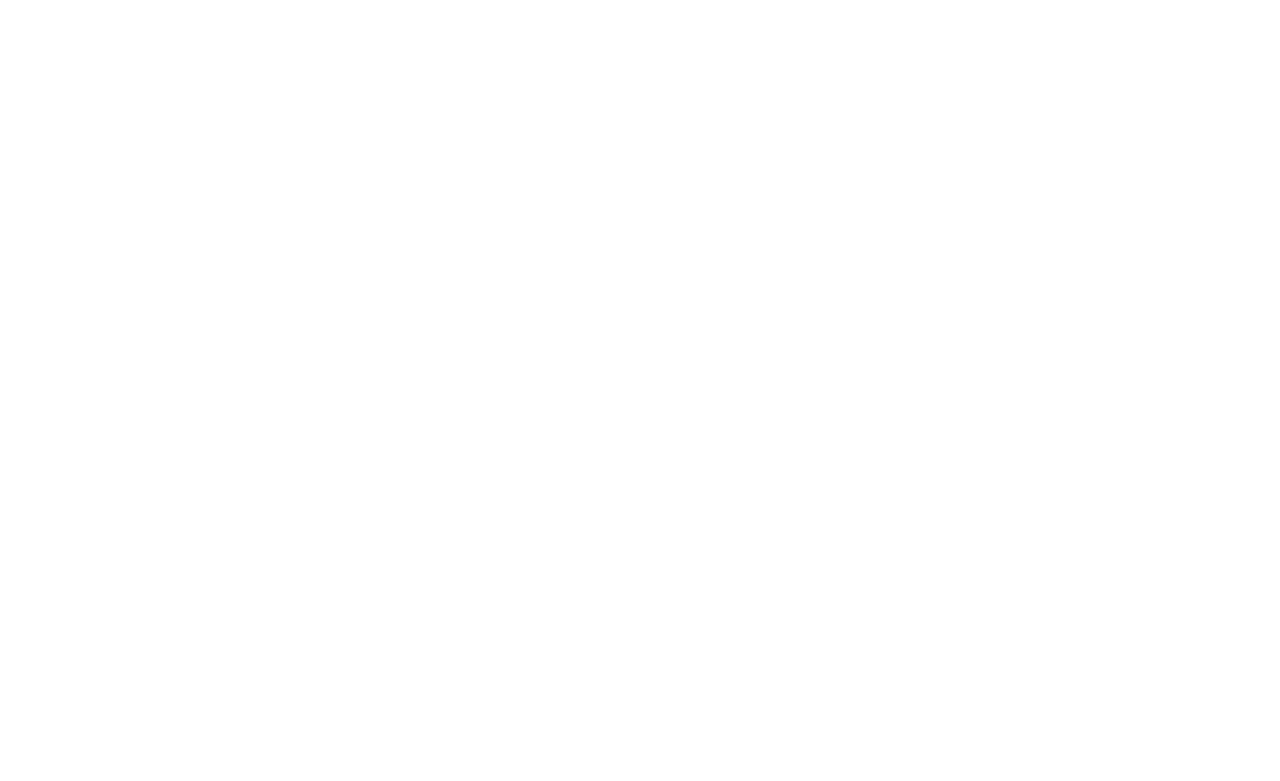
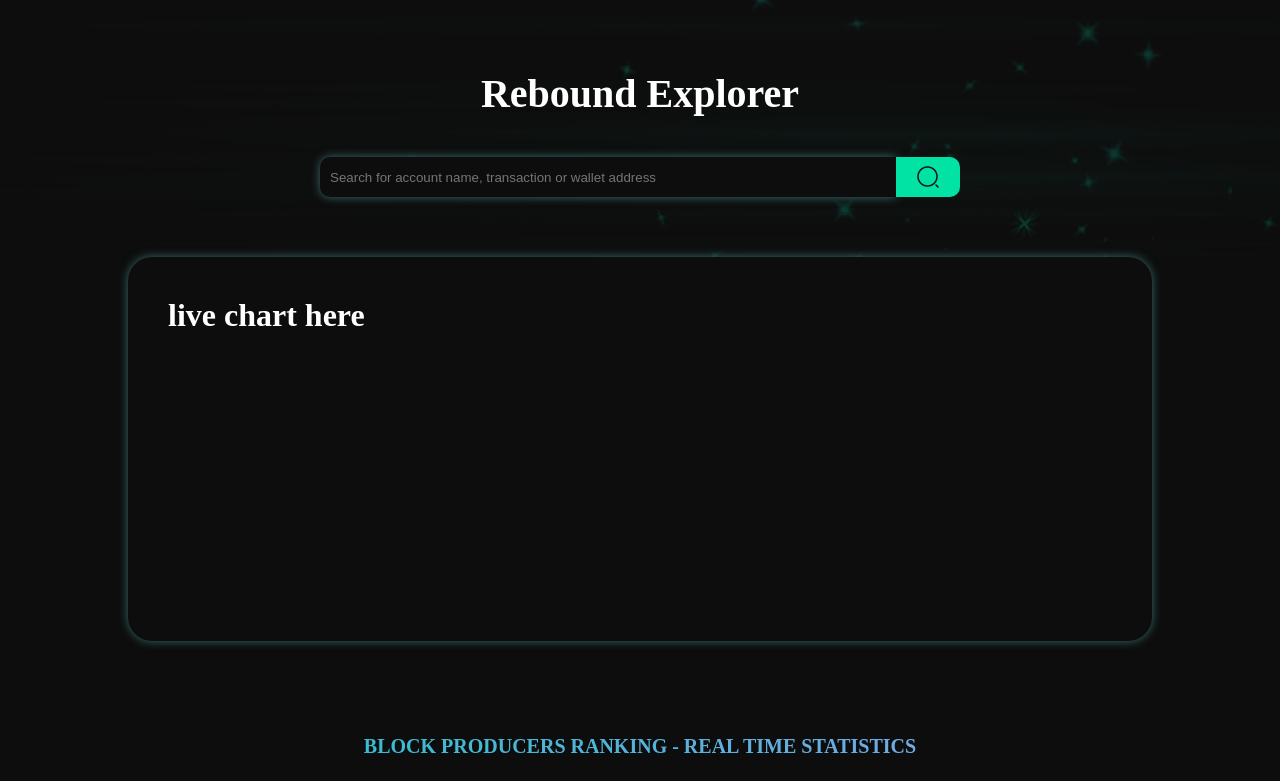
Before and after one commit to Regalcoder/validator-UI, a React (Create React App) app: page / in a window 1280 px wide. Before the commit this address had no page. Shown: the top 781 px of the page. Built offline with nearby package versions, Linux system fonts and the light colour scheme.

Commit message:
index page link updated

```diff
--- a/src/main.js
+++ b/src/main.js
@@ -6,7 +6,7 @@
     return (
         <>
          <Routes>
-            <Route path="/leaderboard" element={< Leaderboard/>} />
+            <Route path="/" element={< Leaderboard/>} />
             <Route path="/validatorDetails" element={< Validatordetails/>} />
             {/* <Route path="*" element= {
                 <div>404</div>
```
